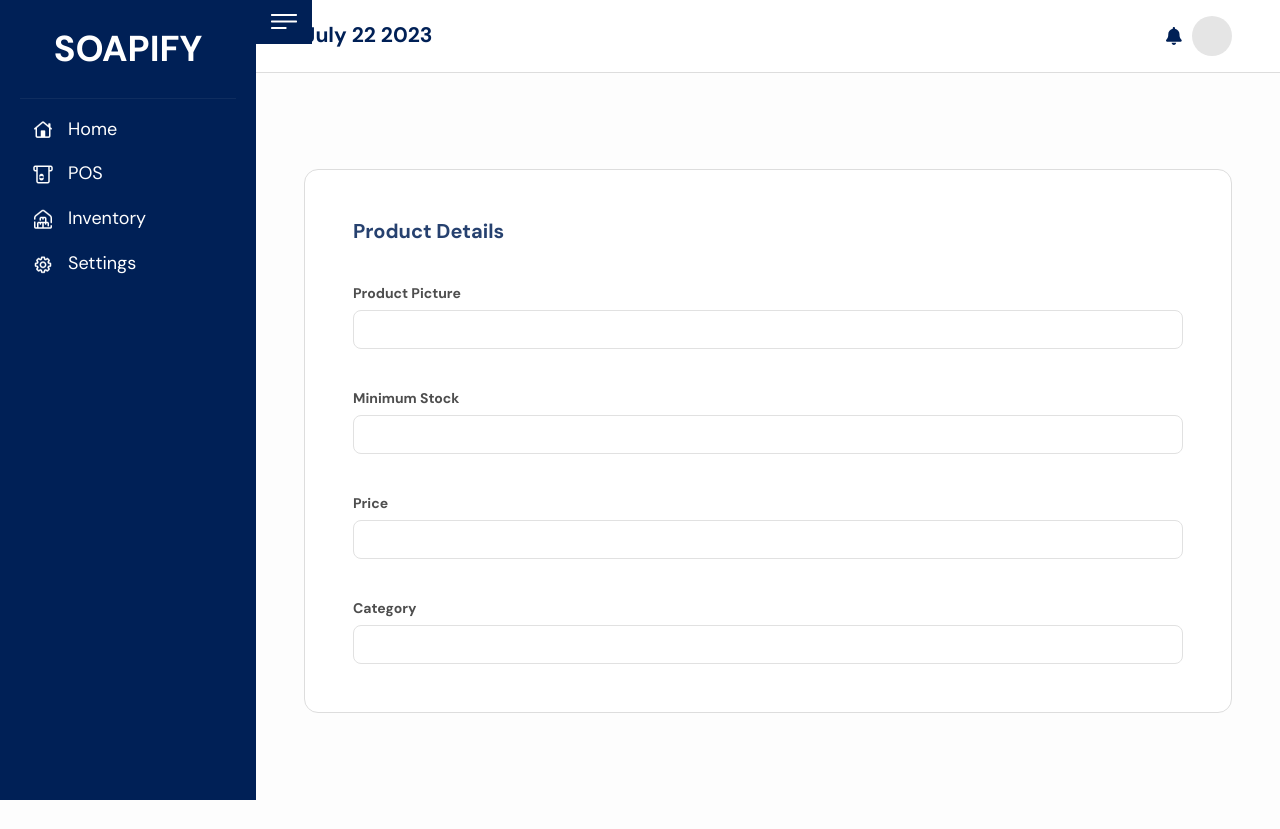
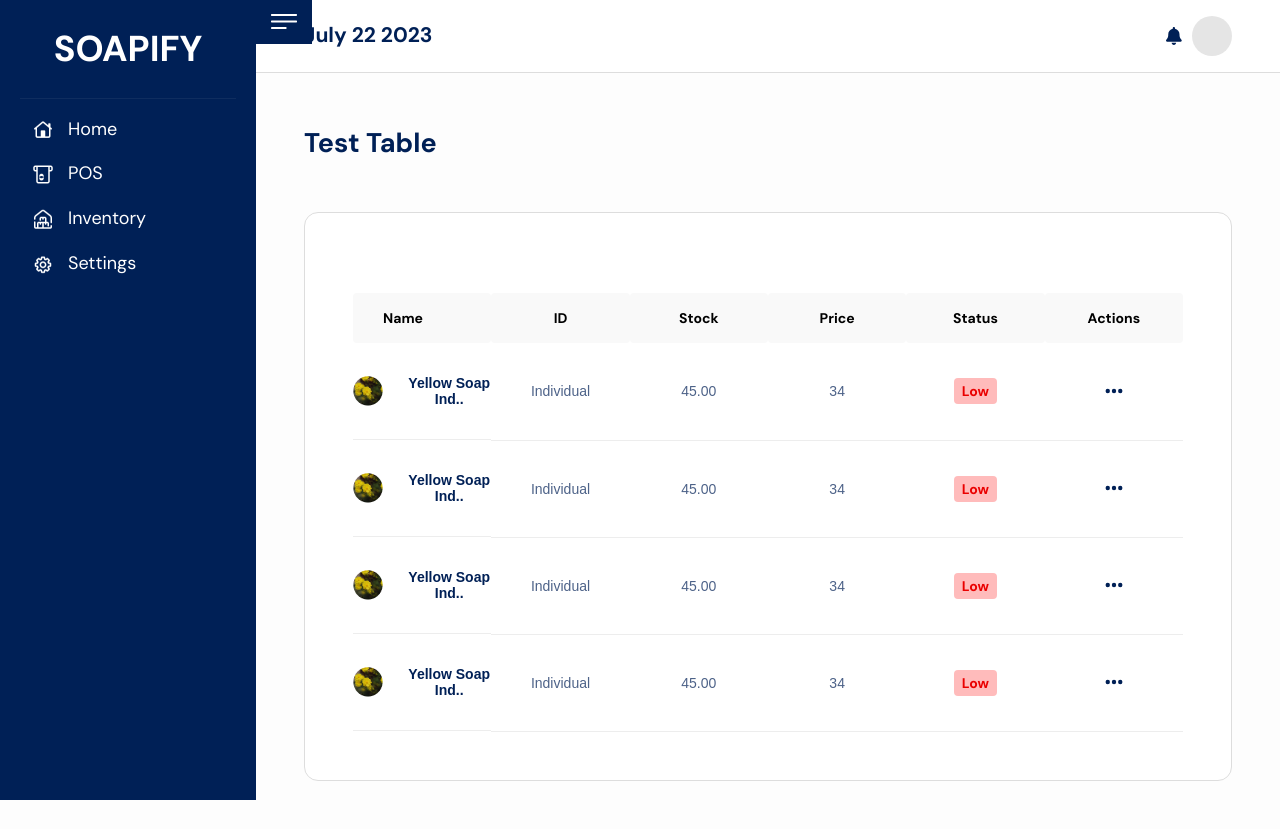
Before and after one commit to angeloeboy/soapify-frontend, a Next.js app: page /dashboard/products/testTable in a window 1280 px wide. Before the commit the page ends 800 px from the top, so only its background shows below. Built offline with nearby package versions, Linux system fonts and the light colour scheme; no server answers.

Commit message:
Added new Table

```diff
--- /dev/null
+++ b/src/components/styled-components/NewTable.jsx
@@ -0,0 +1,109 @@
+import styled from "styled-components";
+
+const Table = styled.table`
+	width: 100%;
+	table-layout: fixed;
+	margin-top: 32px;
+	border-spacing: 0;
+	border-collapse: collapse;
+`;
+
+export const TableHead = styled.th`
+	border-radius: 4px;
+	color: #000;
+	font-size: 14px;
+	font-style: normal;
+	font-weight: 700;
+	line-height: normal;
+	padding: 16px 0px;
+
+	&:first-child {
+		text-align: left;
+		padding-left: 30px;
+	}
+`;
+
+export const TableData = styled.td`
+	border-bottom: 1px solid #ededed;
+	padding: 32px 0px;
+	text-align: center;
+	color: ${(props) => (props.bold ? "#002056" : "rgba(0, 32, 86, 0.70)")};
+	font-family: Arial;
+	font-size: 14px;
+	font-style: normal;
+	font-weight: ${(props) => (props.bold ? "700" : "400")};
+	line-height: normal;
+	position: relative;
+	&:first-child {
+		display: flex;
+		align-items: center;
+
+		img {
+			margin-right: 24px;
+		}
+	}
+	svg {
+		width: 20px;
+		height: 20px;
+		padding: 4px;
+		&:hover {
+			background-color: #e9e9e9;
+			border-radius: 20px;
+		}
+	}
+`;
+
+export const ActionList = styled.div`
+	position: absolute;
+	bottom: 0;
+	left: 50%;
+	background: #fff;
+	border-radius: 5px;
+	border: 1px solid #f4f4f4;
+	display: flex;
+	flex-direction: column;
+	align-items: flex-start;
+	z-index: 1;
+	width: 100px;
+
+	transition: all 0.2s ease-in-out;
+	/* transform: translateY(-10px); */
+	transform: translate(-50%, 60%);
+
+	p {
+		padding: 8px;
+		transition: all 0.3s ease;
+		width: 100%;
+		text-align: left;
+		display: flex;
+		align-items: center;
+		&:hover {
+			background-color: #e9e9e9;
+		}
+
+		svg {
+			width: 14px;
+			height: 14px;
+			padding: 4px;
+			margin-right: 8px;
+			&:hover {
+				background-color: #e9e9e9;
+				border-radius: 20px;
+			}
+		}
+	}
+`;
+export const TableRow = styled.tr`
+	cursor: pointer;
+	background: ${(props) => (props.heading ? "#f9f9f9" : "transparent")};
+`;
+
+export const Status = styled.span`
+	display: inline-block;
+	padding: 4px 8px;
+	border-radius: 4px;
+	background-color: ${(props) => (props.bgColor ? props.bgColor : "transparent")};
+	color: ${(props) => (props.textColor ? props.textColor : "black")};
+	font-weight: bold;
+`;
+export default Table;
--- /dev/null
+++ b/src/pages/dashboard/products/testTable.jsx
@@ -0,0 +1,114 @@
+import PageTitle from "@/components/pageTitle";
+import Table, { ActionList, Status, TableData, TableHead, TableRow } from "@/components/styled-components/NewTable";
+import { faEllipsisH, faPencil, faTrash } from "@fortawesome/free-solid-svg-icons";
+import { FontAwesomeIcon } from "@fortawesome/react-fontawesome";
+import Image from "next/image";
+import { useState, useEffect } from "react";
+
+const { default: DashboardLayout } = require("@/components/dashboardLayout");
+const { default: StyledPanel } = require("@/components/styled-components/StyledPanel");
+
+const TestTable = () => {
+	const [products, setProducts] = useState([
+		{
+			name: "Yellow Soap Ind..",
+			id: "Individual",
+			stock: "45.00",
+			price: "34",
+			status: "Low",
+		},
+		{
+			name: "Yellow Soap Ind..",
+			id: "Individual",
+			stock: "45.00",
+			price: "34",
+			status: "Low",
+		},
+		{
+			name: "Yellow Soap Ind..",
+			id: "Individual",
+			stock: "45.00",
+			price: "34",
+			status: "Low",
+		},
+		{
+			name: "Yellow Soap Ind..",
+			id: "Individual",
+			stock: "45.00",
+			price: "34",
+			status: "Low",
+		},
+	]);
+
+	const [selected, setSelected] = useState(-1);
+
+	useEffect(() => {
+		const clickHandler = () => setSelected(-1);
+
+		document.addEventListener("click", clickHandler);
+		return () => {
+			document.removeEventListener("click", clickHandler);
+		};
+	}, []);
+
+	return (
+		<>
+			<DashboardLayout>
+				<PageTitle title="Test Table" />
+				<StyledPanel>
+					<Table>
+						<tbody>
+							<TableRow heading>
+								<TableHead>Name</TableHead>
+								<TableHead>ID</TableHead>
+								<TableHead>Stock</TableHead>
+								<TableHead>Price</TableHead>
+								<TableHead>Status</TableHead>
+								<TableHead>Actions</TableHead>
+							</TableRow>
+							{products.map((product, index) => {
+								return (
+									<TableRow key={index}>
+										<TableData bold>
+											{" "}
+											<Image src="/product_img2.png" width={30} height={30} alt="Picture of the product" /> {product.name}{" "}
+										</TableData>
+										<TableData> {product.id} </TableData>
+										<TableData> {product.stock} </TableData>
+										<TableData> {product.price} </TableData>
+										<TableData>
+											<Status bgColor="rgba(255, 116, 116, 0.49)" textColor="#EA0000">
+												{product.status}
+											</Status>{" "}
+										</TableData>
+										<TableData>
+											<FontAwesomeIcon
+												icon={faEllipsisH}
+												onClick={(e) => {
+													e.stopPropagation();
+													selected === index ? setSelected(-1) : setSelected(index);
+												}}
+											/>
+											{selected === index && (
+												<ActionList>
+													<p>
+														<FontAwesomeIcon icon={faPencil} /> Edit
+													</p>
+													<p>
+														<FontAwesomeIcon icon={faTrash} /> Delete
+													</p>
+												</ActionList>
+											)}
+										</TableData>
+									</TableRow>
+								);
+							})}
+						</tbody>
+					</Table>
+				</StyledPanel>
+			</DashboardLayout>
+		</>
+	);
+};
+
+export default TestTable;
```
Also changed, not shown: public/product_img2.png (added).
